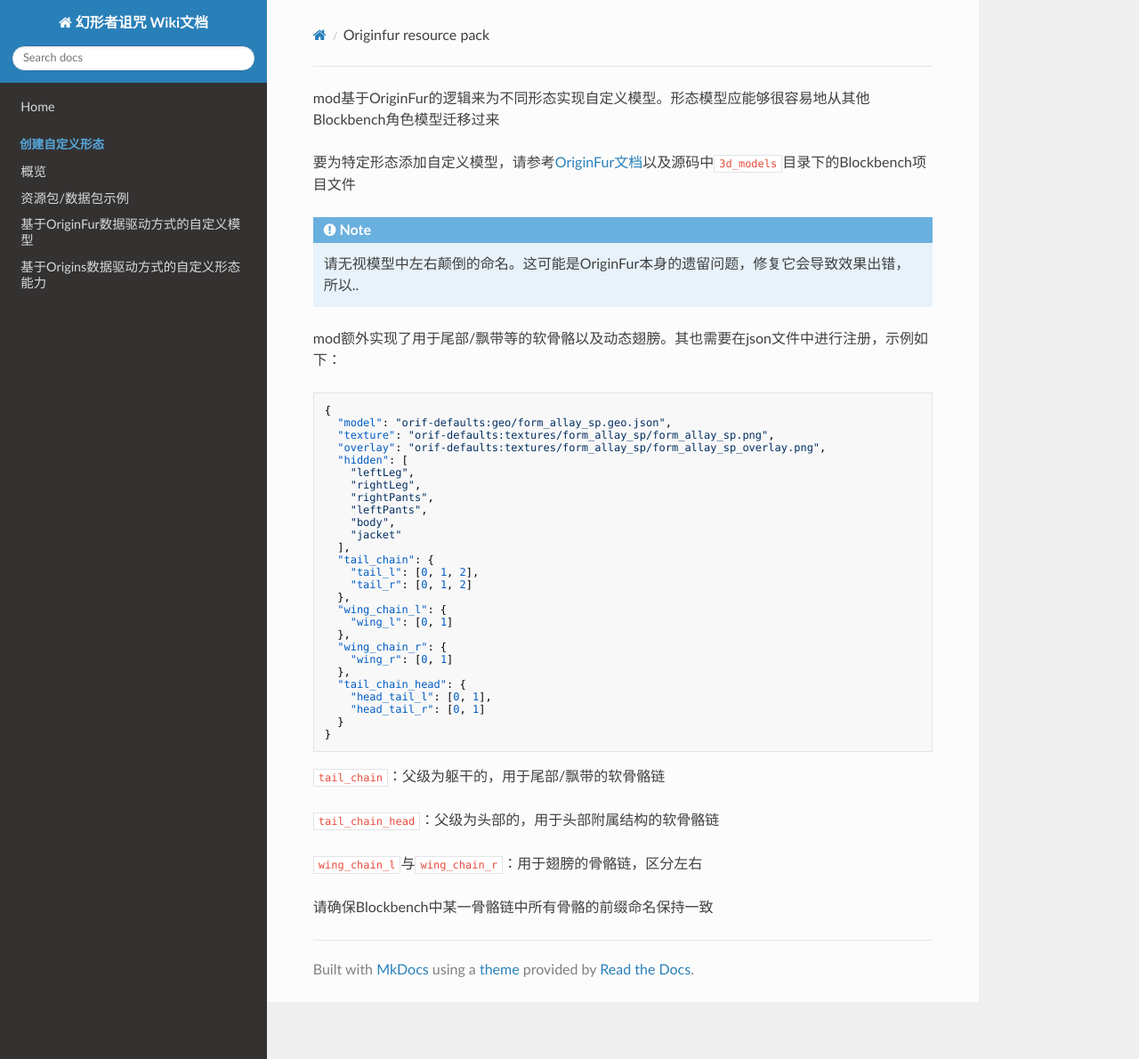
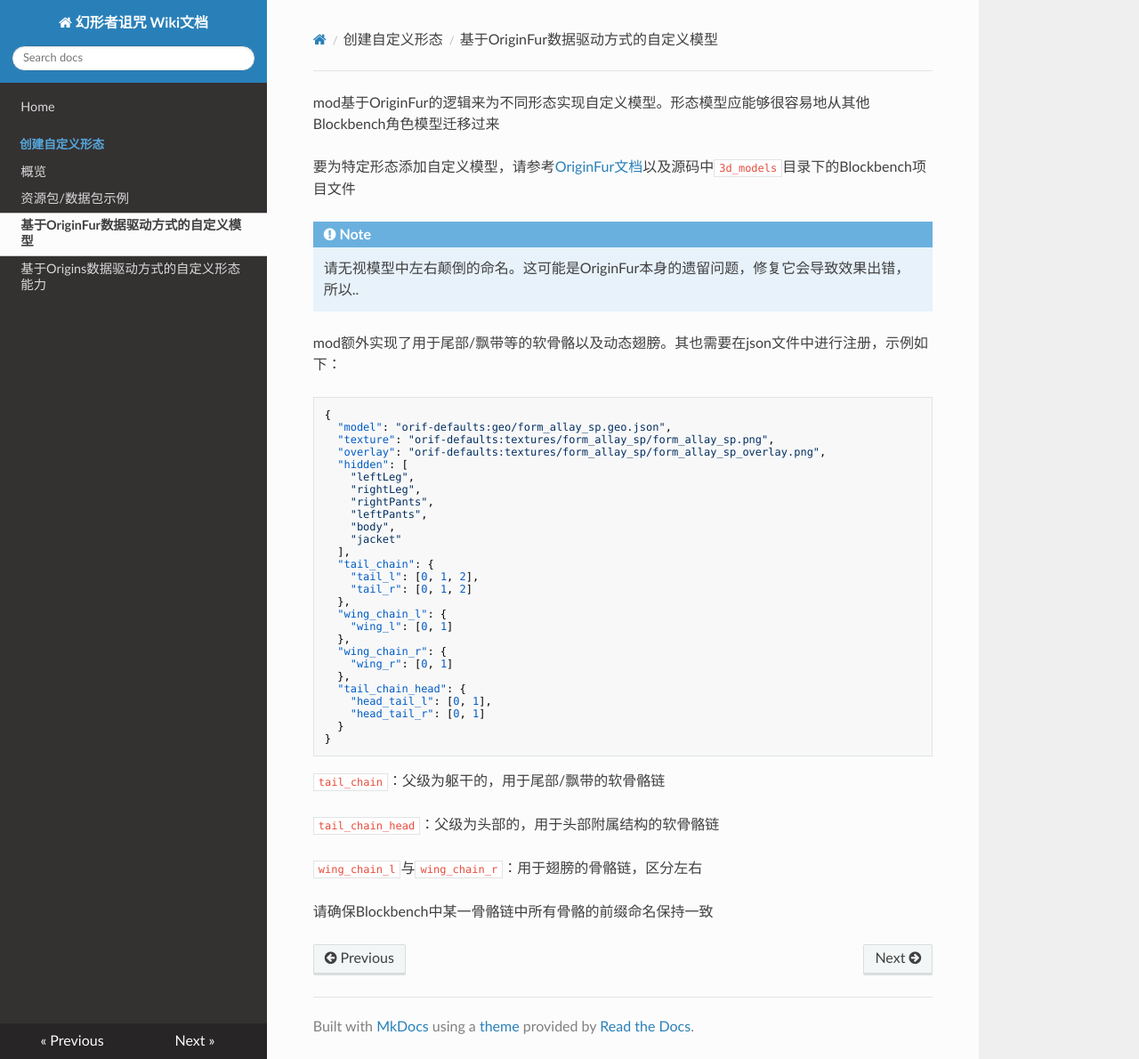
Before and after one commit to onixary/ssc_wiki, an MkDocs documentation site: the page built from docs/custom_forms/originfur_resource_pack.md, in a window 1280 px wide and 1190 px high. Shown: the whole window at 89% size. Built offline with MkDocs 1.6.1, drawn with Linux system fonts in a browser that asks for light colours; nearby versions of some CDN libraries; part of the change alters nothing that is shown.

Commit message:
Update mkdocs.yml

```diff
--- a/mkdocs.yml
+++ b/mkdocs.yml
@@ -2,10 +2,10 @@ site_name: 幻形者诅咒 Wiki文档
 nav:
     - Home: index.md
     - 创建自定义形态:
-        - 概览: guides/custom_forms/overview.md
-        - 资源包/数据包示例: guides/custom_forms/pack_example.md
-        - 基于OriginFur数据驱动方式的自定义模型: guides/data/originfur_resource_pack.md
-        - 基于Origins数据驱动方式的自定义形态能力: guides/data/origins_data_pack.md
+        - 概览: custom_forms/overview.md
+        - 资源包/数据包示例: custom_forms/pack_example.md
+        - 基于OriginFur数据驱动方式的自定义模型: custom_forms/originfur_resource_pack.md
+        - 基于Origins数据驱动方式的自定义形态能力: custom_forms/origins_data_pack.md
 theme:
   name: readthedocs
   highlightjs: true
```
